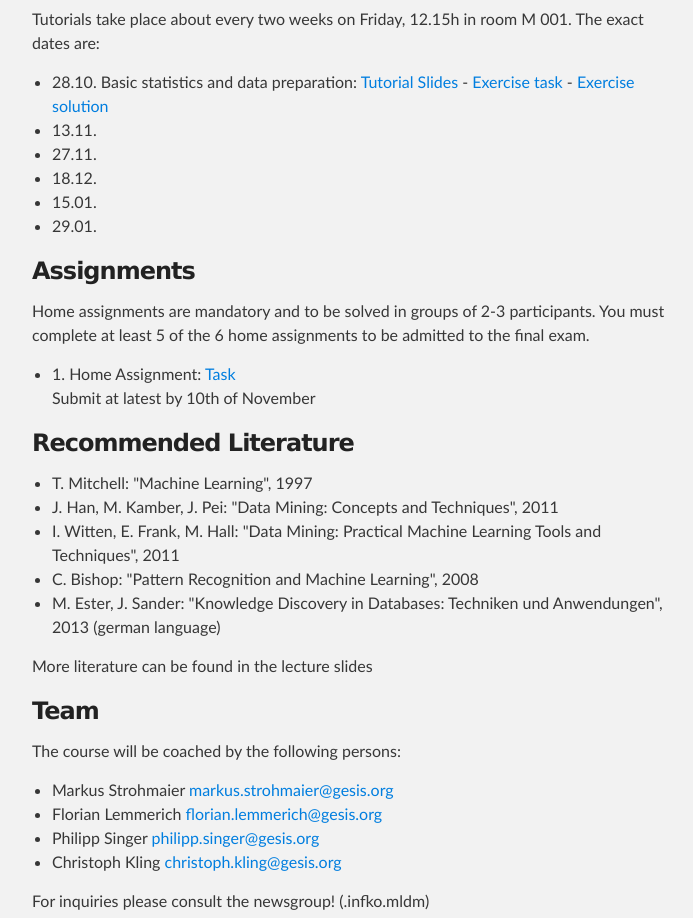
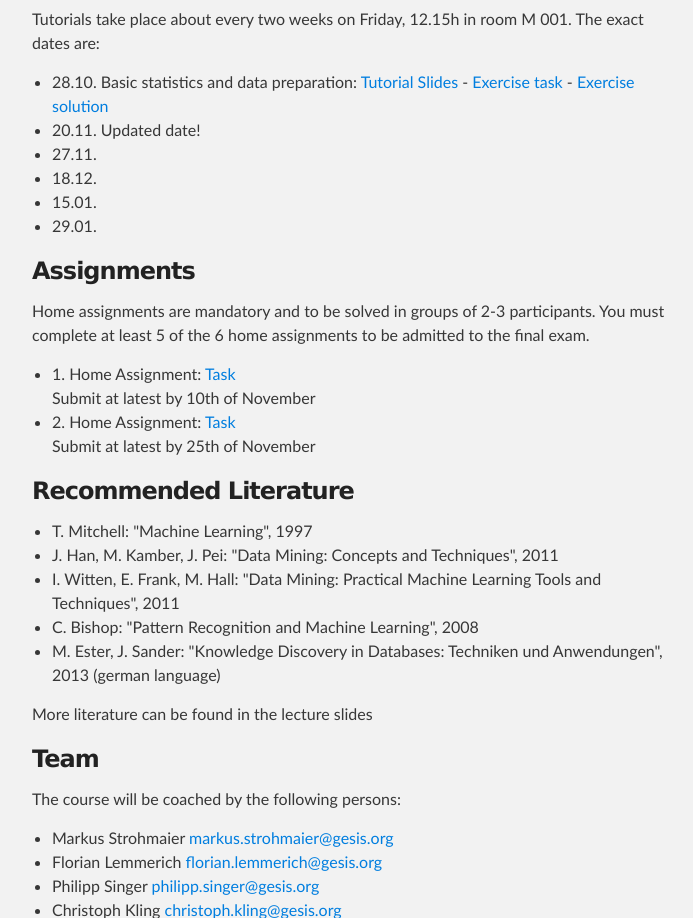
Before and after one commit to gesiscss/mlkoblenz, a plain HTML site: page index.html in a window 1280 px wide. Shown: the part 964-1882 px from the top of the page, without its empty margins (288-981 px from the left). Drawn offline with Linux system fonts and the light colour scheme.

Commit message:
Signed-off-by: Florian Lemmerich <florian@lemmerich.net>

```diff
--- a/index.html
+++ b/index.html
@@ -65,7 +65,7 @@
 
 <ul>
   <li>28.10. Basic statistics and data preparation: <a href="materials/tutorials/mldm2015-tutorial1.zip" aria-hidden="true">Tutorial Slides</a> - <a href="materials/tutorials/mldm2015-exercise1-task.zip" aria-hidden="true">Exercise task</a>  - <a href="materials/tutorials/mldm2015-exercise1-solution.zip" aria-hidden="true">Exercise solution</a></li>
-  <li>13.11. </li>
+  <li>20.11. Updated date!</li>
   <li>27.11. </li>
   <li>18.12. </li>
   <li>15.01. </li>
@@ -79,6 +79,8 @@
 <ul>
   <li>1. Home Assignment: <a href="materials/assignments/mldm2015-assignment1-task.zip" aria-hidden="true">Task </a><br />
   Submit at latest by 10th of November</li>
+    <li>2. Home Assignment: <a href="materials/assignments/mldm2015-assignment2-task.zip" aria-hidden="true">Task </a><br />
+  Submit at latest by 25th of November</li>
 </ul>
 
 <h3>
```
Also changed, not shown: 1 other file.
